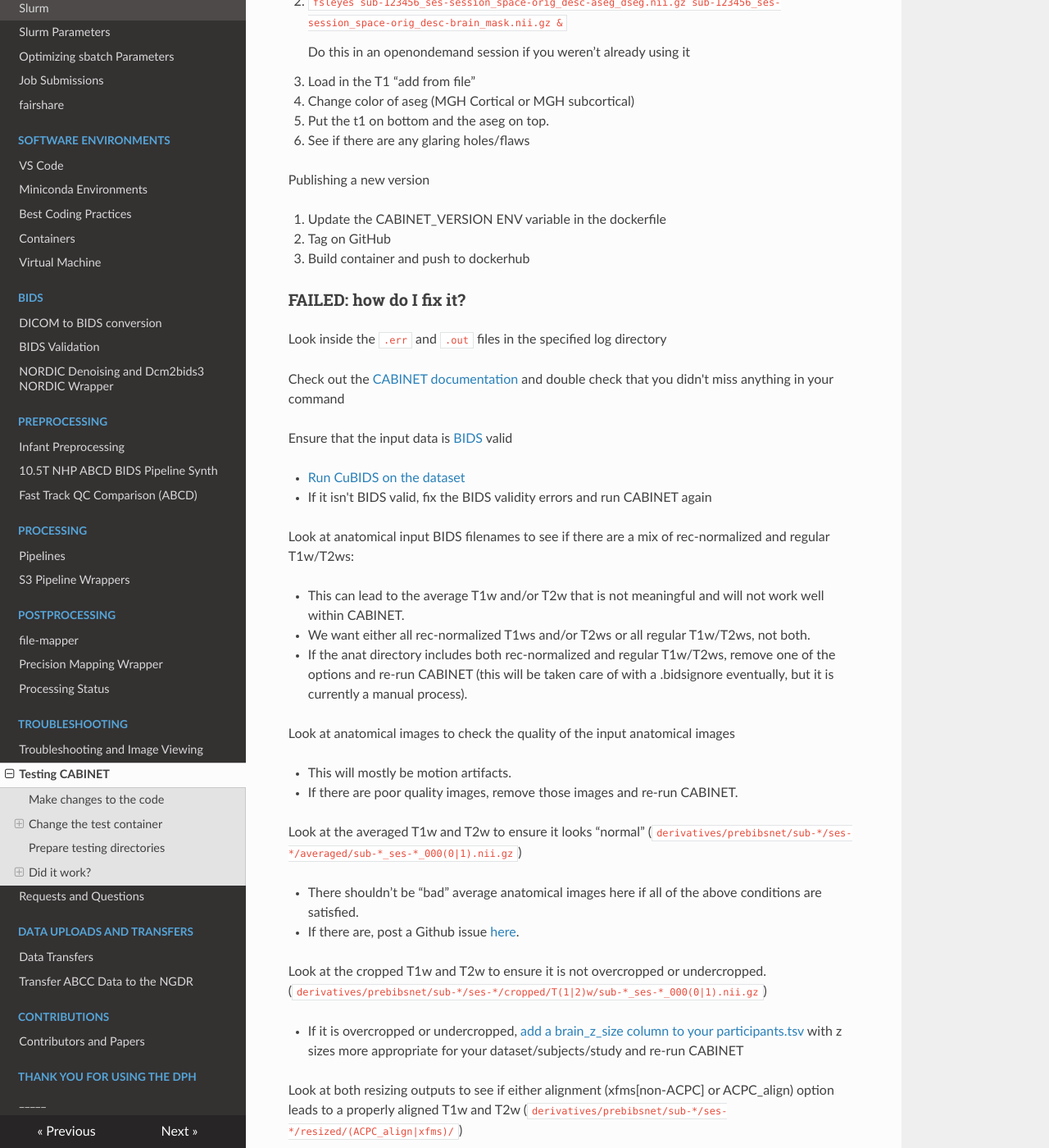
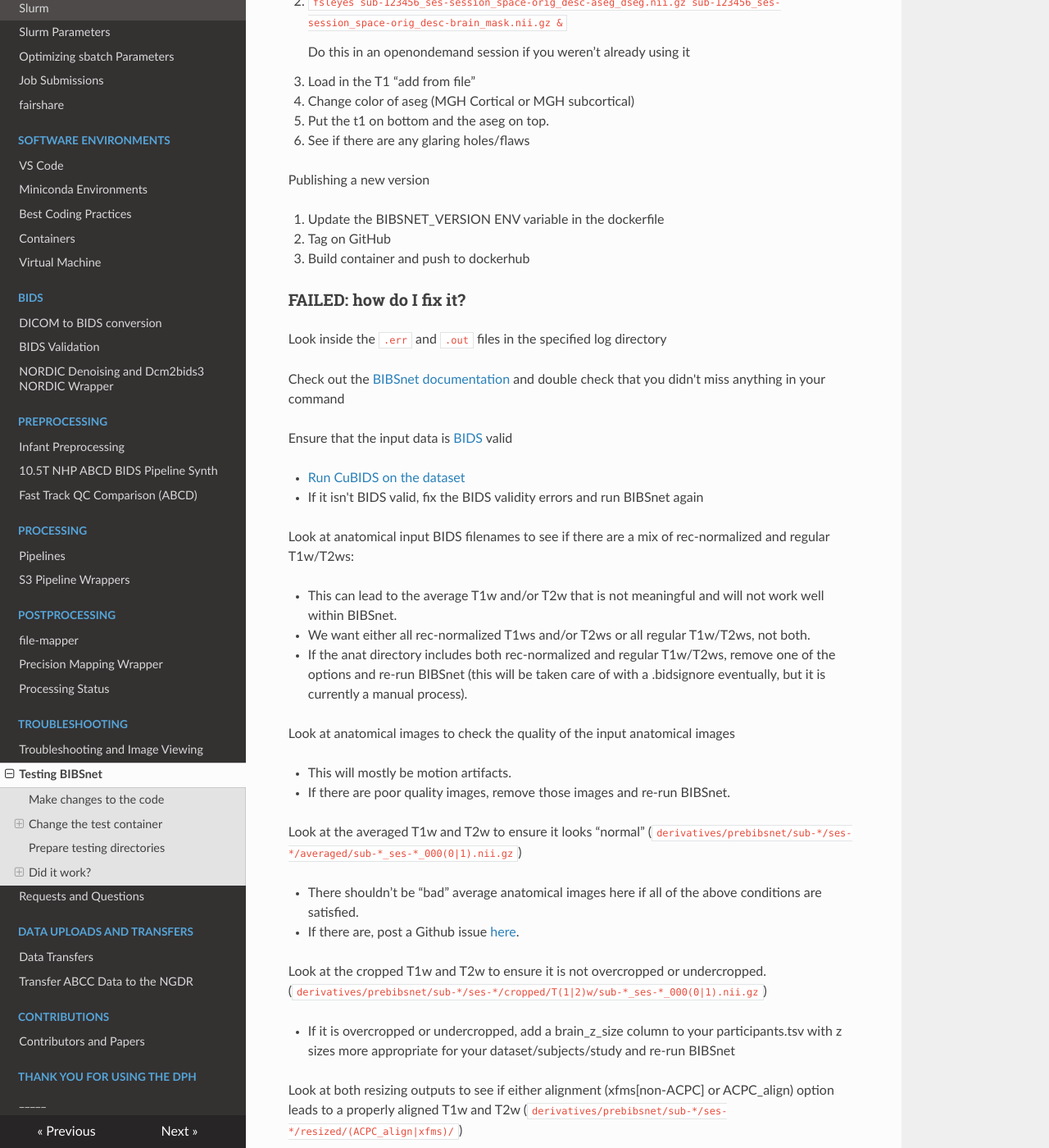
Before and after one commit to DCAN-Labs/cdni-brain, an MkDocs documentation site: the page built from docs/bibsnet-testing.md, in a window 1280 px wide and 1400 px high, scrolled down 2418 px. Shown: the whole window at 82% size. Built offline with MkDocs 1.6.1, drawn with Linux system fonts in a browser that asks for light colours; nearby versions of some CDN libraries; some of the changed text lies outside the part shown.

Commit message:
changed cabinet to bibsnet

```diff
--- a/docs/cabinet-testing.md
+++ b/docs/bibsnet-testing.md
@@ -1,17 +1,17 @@
-# Testing CABINET
+# Testing BIBSnet
 
 This is still a developing pipeline that is being frequently tested and changed. Here we provide guidelines for testing the code and how to interpret the results.
 
 ## Make changes to the code
-- Write code however you want then put the changes (use github!) on `/home/feczk001/shared/code/internal/pipelines/CABINET`
+- Write code however you want then put the changes (use github!) on `/home/feczk001/shared/code/internal/pipelines/BIBSnet`
     - check that nobody else is using this directory for other testing. If they are you can use the miran045 share
 
-- Dont use `/home/faird/shared/code/internal/pipelines/CABINET` because its the stable version
+- Dont use `/home/faird/shared/code/internal/pipelines/BIBSnet` because its the stable version
 
 ## Change the test container
-`cd /home/faird/shared/code/internal/pipelines/cabinet_container/`
+`cd /home/faird/shared/code/internal/pipelines/bibsnet_container/`
 
-Duplicate `cabinet_testing.sh`
+Duplicate `bibsnet_testing.sh`
 
 ### Edit sbatch:
 
@@ -33,9 +33,9 @@ Duplicate `cabinet_testing.sh`
 
 1. Might need to edit the code binds depending on what code changes you made and where:
 
-    - `-B /path/to/code/file.py:/path/in/cabinet`
+    - `-B /path/to/code/file.py:/path/in/bibsnet`
 
-    - To find path in cabinet use `singularity shell --nv container_path.sif` (note flags on shell command need to match the .sh file singularity run flags)
+    - To find path in BIBSnet use `singularity shell --nv container_path.sif` (note flags on shell command need to match the .sh file singularity run flags)
 
 ### Edit sif file:
 
@@ -43,7 +43,7 @@ Duplicate `cabinet_testing.sh`
 
 1. [Instructions on how to pull the container](https://3.basecamp.com/5032058/buckets/21517584/messages/4239484815)
 
-1. `singularity pull cabinet.sif docker://dcanumn/cabinet:version-tag`
+1. `singularity pull bibsnet.sif docker://dcanumn/bibsnet:version-tag`
 
 ### Edit App flags:
 
@@ -59,7 +59,7 @@ Duplicate `cabinet_testing.sh`
 
 ## Prepare testing directories
 
-These are the directories you specified in the `cabinet_testing.sh` file
+These are the directories you specified in the `bibsnet_testing.sh` file
 
     `cd /home/feczk001/shared/projects/segpipeline_testing/`
 
@@ -79,7 +79,7 @@ Run the `test.sh`
 
 Log into Mesabi/Mangi/Agate
 
-`sbatch cabinet_testing.sh`
+`sbatch bibsnet_testing.sh`
 
 You will get emails about how it's going.
 - Make sure you put your email in the steps above!
@@ -120,7 +120,7 @@ Spot check them
 
 Publishing a new version
 
-1. Update the CABINET_VERSION ENV variable in the dockerfile
+1. Update the BIBSNET_VERSION ENV variable in the dockerfile
 
 1. Tag on GitHub
 
@@ -130,46 +130,46 @@ Publishing a new version
 
 Look inside the `.err` and `.out` files in the specified log directory
 
-Check out the [CABINET documentation](https://github.com/DCAN-Labs/CABINET/blob/main/README.md) and double check that you didn't miss anything in your command
+Check out the [BIBSnet documentation](https://bibsnet.readthedocs.io/en/latest/usage/) and double check that you didn't miss anything in your command
 
 Ensure that the input data is [BIDS](dcm2bids.md) valid
 
   * [Run CuBIDS on the dataset](bids.md)
 
-  * If it isn't BIDS valid, fix the BIDS validity errors and run CABINET again
+  * If it isn't BIDS valid, fix the BIDS validity errors and run BIBSnet again
 
 
 Look at anatomical input BIDS filenames to see if there are a mix of rec-normalized and regular T1w/T2ws:
 
-  * This can lead to the average T1w and/or T2w that is not meaningful and will not work well within CABINET.
+  * This can lead to the average T1w and/or T2w that is not meaningful and will not work well within BIBSnet.
 
   * We want either all rec-normalized T1ws and/or T2ws or all regular T1w/T2ws, not both.
 
-  * If the anat directory includes both rec-normalized and regular T1w/T2ws, remove one of the options and re-run CABINET (this will be taken care of with a .bidsignore eventually, but it is currently a manual process).
+  * If the anat directory includes both rec-normalized and regular T1w/T2ws, remove one of the options and re-run BIBSnet (this will be taken care of with a .bidsignore eventually, but it is currently a manual process).
 
 
 Look at anatomical images to check the quality of the input anatomical images
 
   * This will mostly be motion artifacts.
 
-  * If there are poor quality images, remove those images and re-run CABINET.
+  * If there are poor quality images, remove those images and re-run BIBSnet.
 
 
 Look at the averaged T1w and T2w to ensure it looks “normal” (`derivatives/prebibsnet/sub-*/ses-*/averaged/sub-*_ses-*_000(0|1).nii.gz`)
 
   * There shouldn’t be “bad” average anatomical images here if all of the above conditions are satisfied.
 
-  * If there are, post a Github issue [here](https://github.com/DCAN-Labs/CABINET/issues).
+  * If there are, post a Github issue [here](https://github.com/DCAN-Labs/BIBSnet/issues).
 
 
 Look at the cropped T1w and T2w to ensure it is not overcropped or undercropped. (`derivatives/prebibsnet/sub-*/ses-*/cropped/T(1|2)w/sub-*_ses-*_000(0|1).nii.gz`)
 
-  * If it is overcropped or undercropped, [add a brain_z_size column to your participants.tsv](https://github.com/DCAN-Labs/CABINET#participantstsv) with z sizes more appropriate for your dataset/subjects/study and re-run CABINET
+  * If it is overcropped or undercropped, add a brain_z_size column to your participants.tsv with z sizes more appropriate for your dataset/subjects/study and re-run BIBSnet
 
 
 Look at both resizing outputs to see if either alignment (xfms[non-ACPC] or ACPC_align) option leads to a properly aligned T1w and T2w (`derivatives/prebibsnet/sub-*/ses-*/resized/(ACPC_align|xfms)/`)
 
-  * If neither image pair looks aligned to each other, post a Github issue [here](https://github.com/DCAN-Labs/CABINET/issues). We only need one of the pairs to be aligned to each other. It’s okay if one of them looks bad, we’re making a choice in the next step.
+  * If neither image pair looks aligned to each other, post a Github issue [here](https://github.com/DCAN-Labs/BIBSnet/issues). We only need one of the pairs to be aligned to each other. It’s okay if one of them looks bad, we’re making a choice in the next step.
 
   * Note: be sure to check different areas throughout the brain.
 
@@ -178,7 +178,7 @@ Look at the BIBSnet input and ensure it chose the properly aligned pair of T1w a
 
   * To do this, I open the corresponding files in the `derivatives/prebibsnet/sub-*/ses-*/resized/(ACPC_align|xfms)/` and `derivatives/bibsnet/sub-*/ses-*/input/` to ensure the T1ws match the T1ws and the T2ws match the T2ws.
 
-  * If it chose the wrong pair, post a Github issue [here](https://github.com/DCAN-Labs/CABINET/issues).
+  * If it chose the wrong pair, post a Github issue [here](https://github.com/DCAN-Labs/BIBSnet/issues).
 
   * For the sake of time, you can copy and rename the properly aligned image pair into that directory, mirroring the naming schema present in that directory.
 
@@ -187,18 +187,18 @@ Look at the BIBSnet output and ensure there are not any holes in the segmentatio
 
   * Load into your image viewer of choice the BIBSnet input file and the BIBSnet output file with the segmentation on top.
 
-  * If there are holes in the segmentation and you used the correct resources for you job, post a Github issue [here](https://github.com/DCAN-Labs/CABINET/issues).
+  * If there are holes in the segmentation and you used the correct resources for you job, post a Github issue [here](https://github.com/DCAN-Labs/BIBSnet/issues).
 
   * It is okay if the chirality does not match, this will *hopefully* be fixed in postBIBSnet.
 
 
 Look at the chirality corrected outputs to ensure the chirality matches the proper hemisphere and there are no holes. (`/derivatives/precomputed/sub-*/ses-*/chirality_correction/`)
 
-  * If the segmentation doesn’t have the proper chirality, post a Github issue [here](https://github.com/DCAN-Labs/CABINET/issues).
+  * If the segmentation doesn’t have the proper chirality, post a Github issue [here](https://github.com/DCAN-Labs/BIBSnet/issues).
 
-  * If the segmentation has holes, post a Github issue [here](https://github.com/DCAN-Labs/CABINET/issues).
+  * If the segmentation has holes, post a Github issue [here](https://github.com/DCAN-Labs/BIBSnet/issues).
 
 
 Look at the precomputed file to make sure it’s aligned to the T1 (T1 and T2 model, T1-only model) or the T2 (T2-only model).
 
-  * If misaligned, post a Github issue [here](https://github.com/DCAN-Labs/CABINET/issues).
+  * If misaligned, post a Github issue [here](https://github.com/DCAN-Labs/BIBSnet/issues).
--- a/mkdocs.yml
+++ b/mkdocs.yml
@@ -42,7 +42,7 @@ nav:
       - Processing Status: status.md
   - Troubleshooting:
       - Troubleshooting and Image Viewing: troubleshooting.md
-      - Testing CABINET: cabinet-testing.md
+      - Testing BIBSnet: bibsnet-testing.md
       - Requests and Questions: requests.md
   - Data Uploads and Transfers:
       - Data Transfers: uploads.md
```
Also changed, not shown: docs/containers.md (+1 -5 lines), docs/pipelines.md (+15 -6 lines), docs/requests.md (+1 -1 lines), docs/wrappers.md (+1 -1 lines), .zenodo.json, docs/img/cabinet_example_command.png (deleted).
